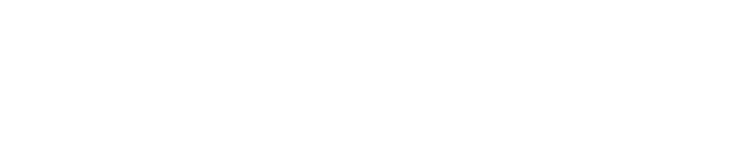
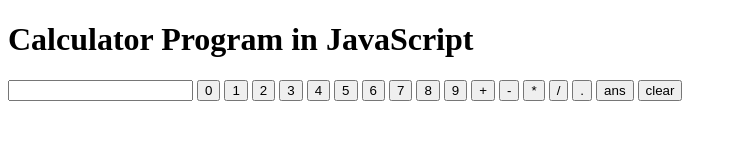
Before and after one commit to acciojob/calculator-KnightRiderSharad, a website: page main.html in a window 1280 px wide. Shown: the whole page, without its empty margins (0-737 px from the left). Drawn offline with Linux system fonts and the light colour scheme.

Commit message:
completed the assign

```diff
--- a/acciotest.json
+++ b/acciotest.json
@@ -1,4 +1,7 @@
 {
-    "calculator-solution",
+
+    "testRepo":"calculator-solution",
+
     "pathToFile": "cypress/integration/tests/test.spec.js"
+
 }
--- a/main.html
+++ b/main.html
@@ -3,13 +3,52 @@
 <html>
 
 <head>
-	<link rel="stylesheet" href="styles.css">
-</head>
+
+	<link rel="stylesheet" href="styles.css"></head>
 
 <body>
+
 	<!-- the entire body must be written by student -->
-    <script type="text/javascript" src="./script.js">
-</script>
+
+    <h1> Calculator Program in JavaScript </h1>
+
+    <input type="text" id="input">
+
+    <button id="block0" value="0" onclick="solve(this.value)">0</button>
+
+    <button id="block1" value="1" onclick="solve(this.value)">1</button>
+
+    <button id="block2" value="2" onclick="solve(this.value)">2</button>
+
+    <button id="block3" value="3" onclick="solve(this.value)">3</button>
+
+    <button id="block4" value="4" onclick="solve(this.value)">4</button>
+
+    <button id="block5" value="5" onclick="solve(this.value)">5</button>
+
+    <button id="block6" value="6" onclick="solve(this.value)">6</button>
+
+    <button id="block7" value="7" onclick="solve(this.value)">7</button>
+
+    <button id="block8" value="8" onclick="solve(this.value)">8</button>
+
+    <button id="block9" value="9" onclick="solve(this.value)">9</button>
+
+    <button id="plus" value="+" onclick="solve(this.value)">+</button>
+
+    <button id="minus" value="-" onclick="solve(this.value)">-</button>
+
+    <button id="multiply" value="*" onclick="solve(this.value)">*</button>
+
+    <button id="divide" value="/" onclick="solve(this.value)">/</button>
+
+    <button id="dot" value="." onclick="solve(this.value)">.</button>
+
+    <button id="ans" value="ans" onclick="solve(this.value)">ans</button>
+
+    <button id="clr" value="clear" onclick="solve(this.value)">clear</button>
+
+    <script type="text/javascript" src="./script.js"></script>
 
 </body>
 
--- a/script.js
+++ b/script.js
@@ -1 +1,40 @@
 //your code here
+let input = document.getElementById('input');
+
+let expression = "";
+
+function solve(e) {
+
+    // console.log(e)
+
+    if (e === 'ans') {
+
+        // evaluate the expression
+
+        let result = eval(expression);
+
+        console.log(result);
+
+        input.value = result;
+
+    }
+
+    else if (e === 'clear') {
+
+        expression = "";
+
+        input.value = ""
+
+    }
+
+    else {
+
+        expression += e;
+
+        console.log(expression)
+
+        input.value = expression;
+
+    }
+
+}
```
Also changed, not shown: styles.css (+77 -1 lines).
